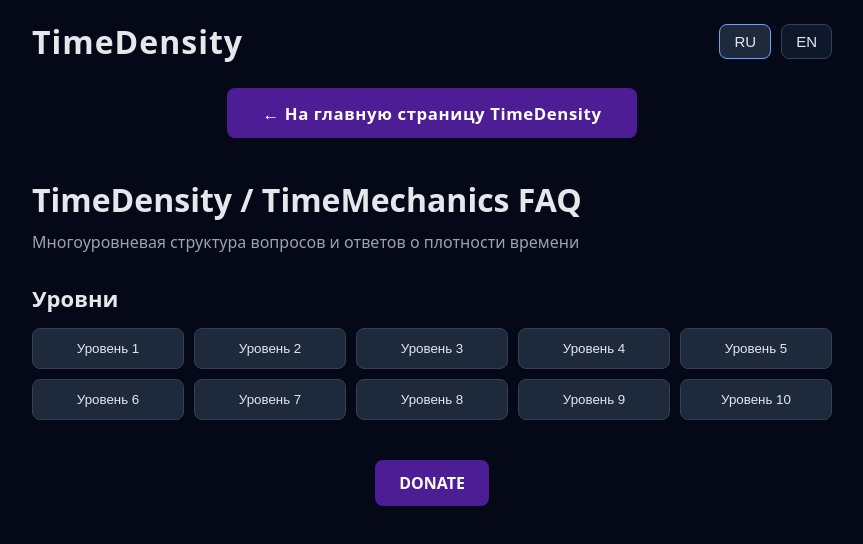
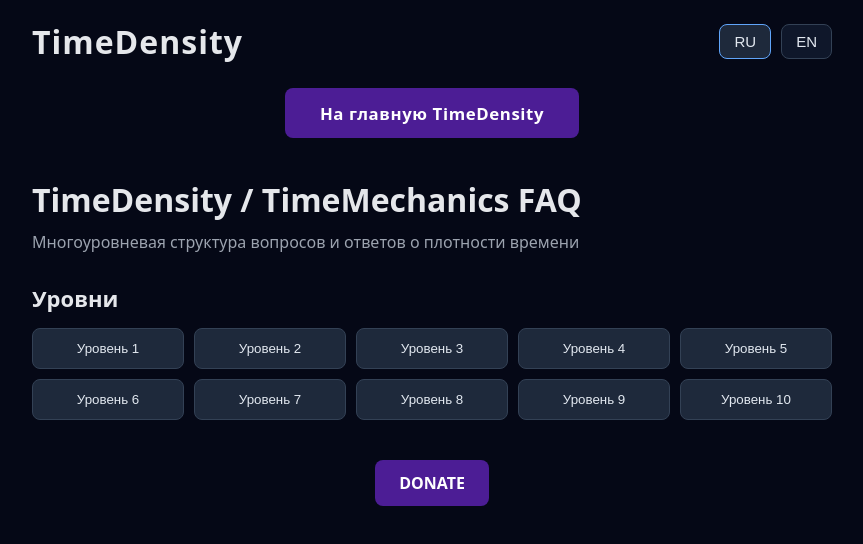
Before and after one commit to krv6246-cell/timedensity-faq, a plain HTML site: page index.html in a window 1280 px wide. Shown: the whole page, without its empty margins (208-1071 px from the left). Drawn offline with Linux system fonts and the light colour scheme.

Commit message:
Update index.html
Repiace old Super.so link with new TimeDensity main site.

```diff
--- a/index.html
+++ b/index.html
@@ -13,14 +13,15 @@
         <div class="lang-switch">
             <button id="btnLangRu" class="active" onclick="setLang('ru')">RU</button>
             <button id="btnLangEn" onclick="setLang('en')">EN</button>
+        </div> <!-- закрыли lang-switch -->
     </header>
 
     <div style="text-align: center; margin: 1.2rem 0 2.5rem;">
-    <a href="https://app.super.so/site/6f14c39e-cd16-4c45-8d4e-0c661db49bb9"
+        <a href="https://krv6246-cell.github.io/timedensity-site/"
            target="_blank"
            class="donate-btn"
            style="font-size: 1.05rem; padding: 0.85rem 2.2rem; letter-spacing: 0.6px;">
-       ← На главную страницу TimeDensity
+            На главную TimeDensity
         </a>
     </div>
 
```
Lines whose indentation alone changed are shown as unchanged.
